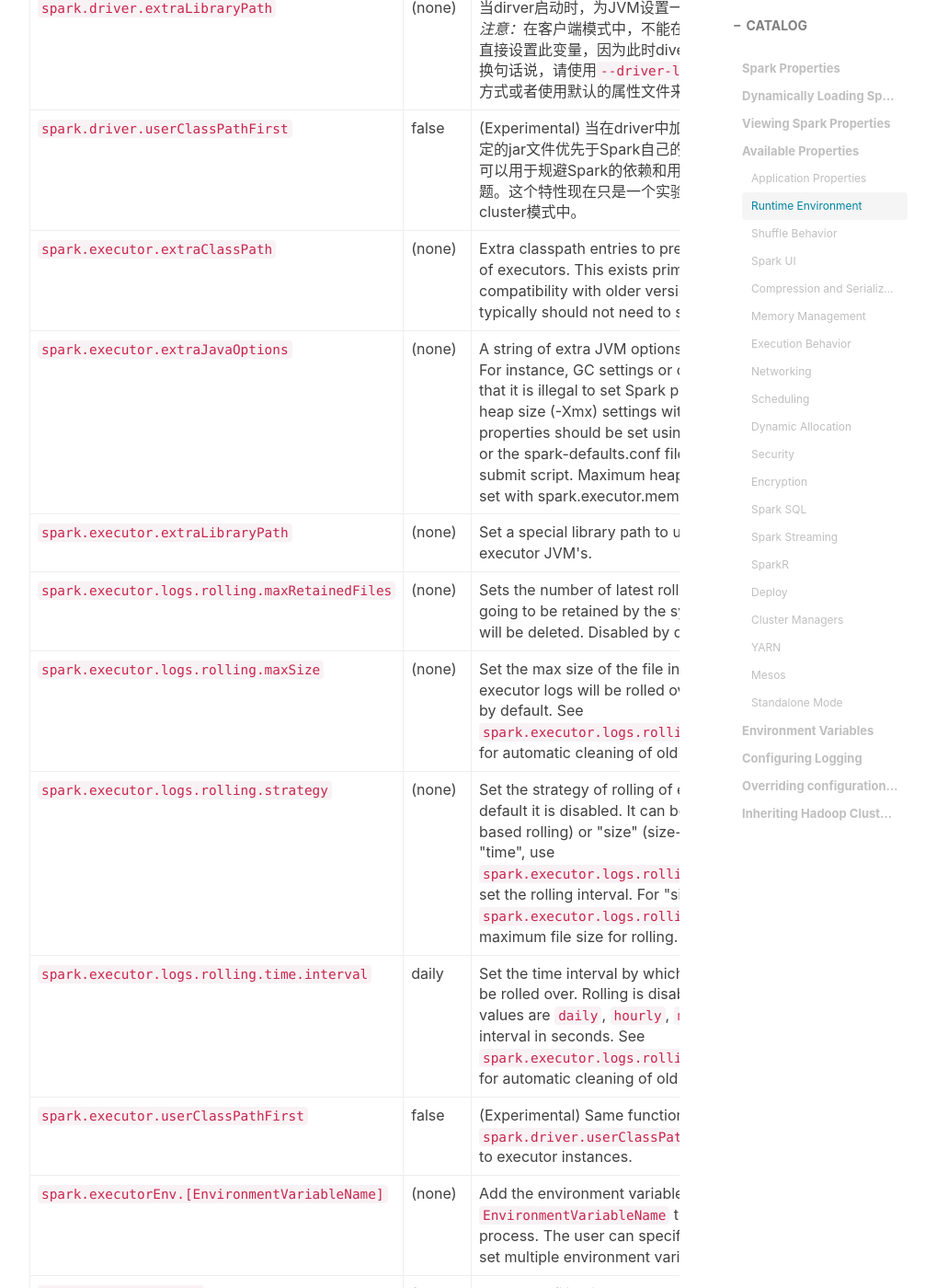
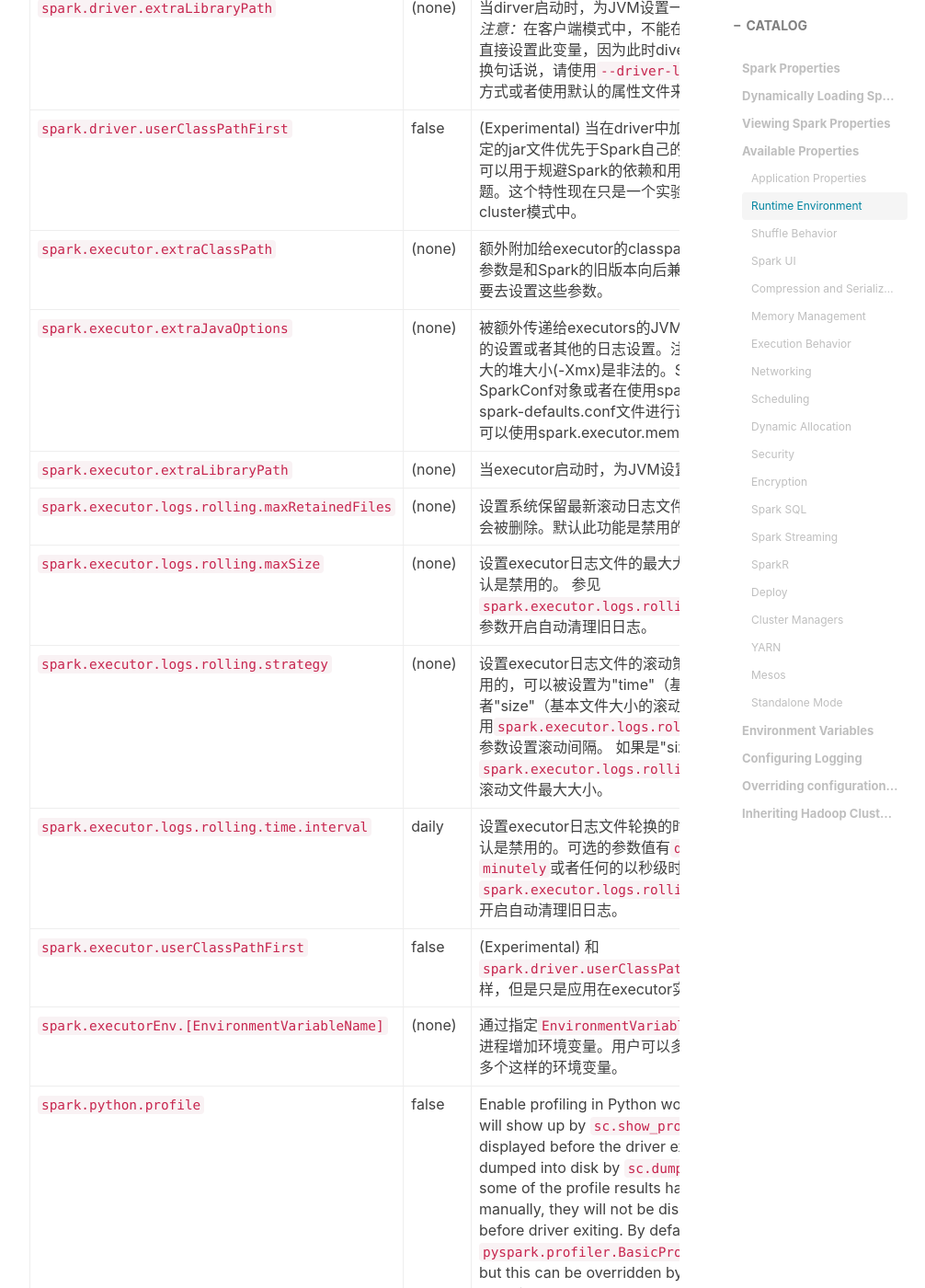
Before and after one commit to shoppingwang/shoppingwang.github.io, a Jekyll site: the page built from _posts/2016-07-17-spark-configuration-translation-for-latest.markdown, in a window 1280 px wide and 1400 px high, scrolled down 5567 px. Shown: the whole window at 92% size, without its empty margins (233-1239 px from the left). Built offline with Jekyll 4.4.1, drawn with Linux system fonts in a browser that asks for light colours; nearby versions of some CDN libraries; comment, search, counter and statistics services are not loaded; some of the changed text lies outside the part shown.

Commit message:
增加SPARK配置翻译

```diff
--- a/_posts/2016-07-17-spark-configuration-translation-for-latest.markdown
+++ b/_posts/2016-07-17-spark-configuration-translation-for-latest.markdown
@@ -213,80 +213,69 @@
   <td><code>spark.executor.extraClassPath</code></td>
   <td>(none)</td>
   <td>
-    Extra classpath entries to prepend to the classpath of executors. This exists primarily for
-    backwards-compatibility with older versions of Spark. Users typically should not need to set
-    this option.
+    额外附加给executor的classpath参数。现存的主要的参数是和Spark的旧版本向后兼容的。用户基本上不需要去设置这些参数。
   </td>
 </tr>
 <tr>
   <td><code>spark.executor.extraJavaOptions</code></td>
   <td>(none)</td>
   <td>
-    A string of extra JVM options to pass to executors. For instance, GC settings or other logging.
-    Note that it is illegal to set Spark properties or maximum heap size (-Xmx) settings with this
-    option. Spark properties should be set using a SparkConf object or the spark-defaults.conf file
-    used with the spark-submit script. Maximum heap size settings can be set with spark.executor.memory.
+    被额外传递给executors的JVM选项字符串。例如，GC的设置或者其他的日志设置。注意，用这种方式设置最大的堆大小(-Xmx)是非法的。Spark的属性应该使用SparkConf对象或者在使用spark-submit脚本时使用spark-defaults.conf文件进行设置。最大的堆大小设置可以使用spark.executor.memory选项进行设置。
   </td>
 </tr>
 <tr>
   <td><code>spark.executor.extraLibraryPath</code></td>
   <td>(none)</td>
   <td>
-    Set a special library path to use when launching executor JVM's.
+    当executor启动时，为JVM设置一个特殊的库路径。
   </td>
 </tr>
 <tr>
   <td><code>spark.executor.logs.rolling.maxRetainedFiles</code></td>
   <td>(none)</td>
   <td>
-    Sets the number of latest rolling log files that are going to be retained by the system.
-    Older log files will be deleted. Disabled by default.
+    设置系统保留最新滚动日志文件的个数。
+    旧的日志文件会被删除。默认此功能是禁用的。
   </td>
 </tr>
 <tr>
   <td><code>spark.executor.logs.rolling.maxSize</code></td>
   <td>(none)</td>
   <td>
-    Set the max size of the file in bytes by which the executor logs will be rolled over.
-    Rolling is disabled by default. See <code>spark.executor.logs.rolling.maxRetainedFiles</code>
-    for automatic cleaning of old logs.
+    设置executor日志文件的最大大小。
+    日志滚动替换默认是禁用的。
+    参见<code>spark.executor.logs.rolling.maxRetainedFiles</code>参数开启自动清理旧日志。
   </td>
 </tr>
 <tr>
   <td><code>spark.executor.logs.rolling.strategy</code></td>
   <td>(none)</td>
   <td>
-    Set the strategy of rolling of executor logs. By default it is disabled. It can
-    be set to "time" (time-based rolling) or "size" (size-based rolling). For "time",
-    use <code>spark.executor.logs.rolling.time.interval</code> to set the rolling interval.
-    For "size", use <code>spark.executor.logs.rolling.maxSize</code> to set
-    the maximum file size for rolling.
+    设置executor日志文件的滚动策略。此项设置默认是禁用的，可以被设置为"time"（基于时间的日志滚动）或者"size"（基本文件大小的滚动）。
+    如果是"time" ，使用<code>spark.executor.logs.rolling.time.interval</code>参数设置滚动间隔。
+    如果是"size"，使用<code>spark.executor.logs.rolling.maxSize</code>参数设置滚动文件最大大小。
   </td>
 </tr>
 <tr>
   <td><code>spark.executor.logs.rolling.time.interval</code></td>
   <td>daily</td>
   <td>
-    Set the time interval by which the executor logs will be rolled over.
-    Rolling is disabled by default. Valid values are <code>daily</code>, <code>hourly</code>, <code>minutely</code> or
-    any interval in seconds. See <code>spark.executor.logs.rolling.maxRetainedFiles</code>
-    for automatic cleaning of old logs.
+    设置executor日志文件轮换的时间间隔。
+    日志轮换默认是禁用的。可选的参数值有<code>daily</code>、<code>hourly</code>、<code>minutely</code>或者任何的以秒级时间间隔。参见<code>spark.executor.logs.rolling.maxRetainedFiles</code>开启自动清理旧日志。
   </td>
 </tr>
 <tr>
   <td><code>spark.executor.userClassPathFirst</code></td>
   <td>false</td>
   <td>
-    (Experimental) Same functionality as <code>spark.driver.userClassPathFirst</code>, but
-    applied to executor instances.
+    (Experimental) 和<code>spark.driver.userClassPathFirst</code>参数的功能一样，但是只是应用在executor实例上而已。
   </td>
 </tr>
 <tr>
   <td><code>spark.executorEnv.[EnvironmentVariableName]</code></td>
   <td>(none)</td>
   <td>
-    Add the environment variable specified by <code>EnvironmentVariableName</code> to the Executor
-    process. The user can specify multiple of these to set multiple environment variables.
+    通过指定<code>EnvironmentVariableName</code>参数给Executor进程增加环境变量。用户可以多个这样的参数从而设置多个这样的环境变量。
   </td>
 </tr>
 <tr>
@@ -335,7 +324,7 @@
   <td><code>spark.files</code></td>
   <td></td>
   <td>
-    Comma-separated list of files to be placed in the working directory of each executor.
+    以逗号分隔的传递给每个executor工作目录的文件列表。
   </td>
 </tr>
 <tr>
@@ -349,33 +338,28 @@
   <td><code>spark.jars</code></td>
   <td></td>
   <td>
-    Comma-separated list of local jars to include on the driver and executor classpaths.
+    以逗号分隔的传递给driver和executor的本地jar文件列表。
   </td>
 </tr>
 <tr>
   <td><code>spark.jars.packages</code></td>
   <td></td>
   <td>
-    Comma-separated list of maven coordinates of jars to include on the driver and executor
-    classpaths. Will search the local maven repo, then maven central and any additional remote
-    repositories given by <code>spark.jars.ivy</code>. The format for the coordinates should be
-    groupId:artifactId:version.
+    以逗号分隔的传递给driver和executor类路径的maven管理的依赖列表。会依次搜索本地maven仓库、maven中心仓库、任何在<code>spark.jars.ivy</code>中设置的远程仓库。依赖的格式是groupId:artifactId:version。
   </td>
 </tr>
 <tr>
   <td><code>spark.jars.excludes</code></td>
   <td></td>
   <td>
-    Comma-separated list of groupId:artifactId, to exclude while resolving the dependencies
-    provided in <code>spark.jars.packages</code> to avoid dependency conflicts.
+    以逗号分隔的groupId:artifactId格式的列表，用来排除在<code>spark.jars.packages</code>中指定的不需要的依赖，避免Jar冲突。
   </td>
 </tr>
 <tr>
   <td><code>spark.jars.ivy</code></td>
   <td></td>
   <td>
-    Comma-separated list of additional remote repositories to search for the coordinates given
-    with <code>spark.jars.packages</code>.
+    为搜索在<code>spark.jars.packages</code>中指定的依赖，以逗号分隔增加需要搜索的远程仓库列表。
   </td>
 </tr>
 </table>
```
